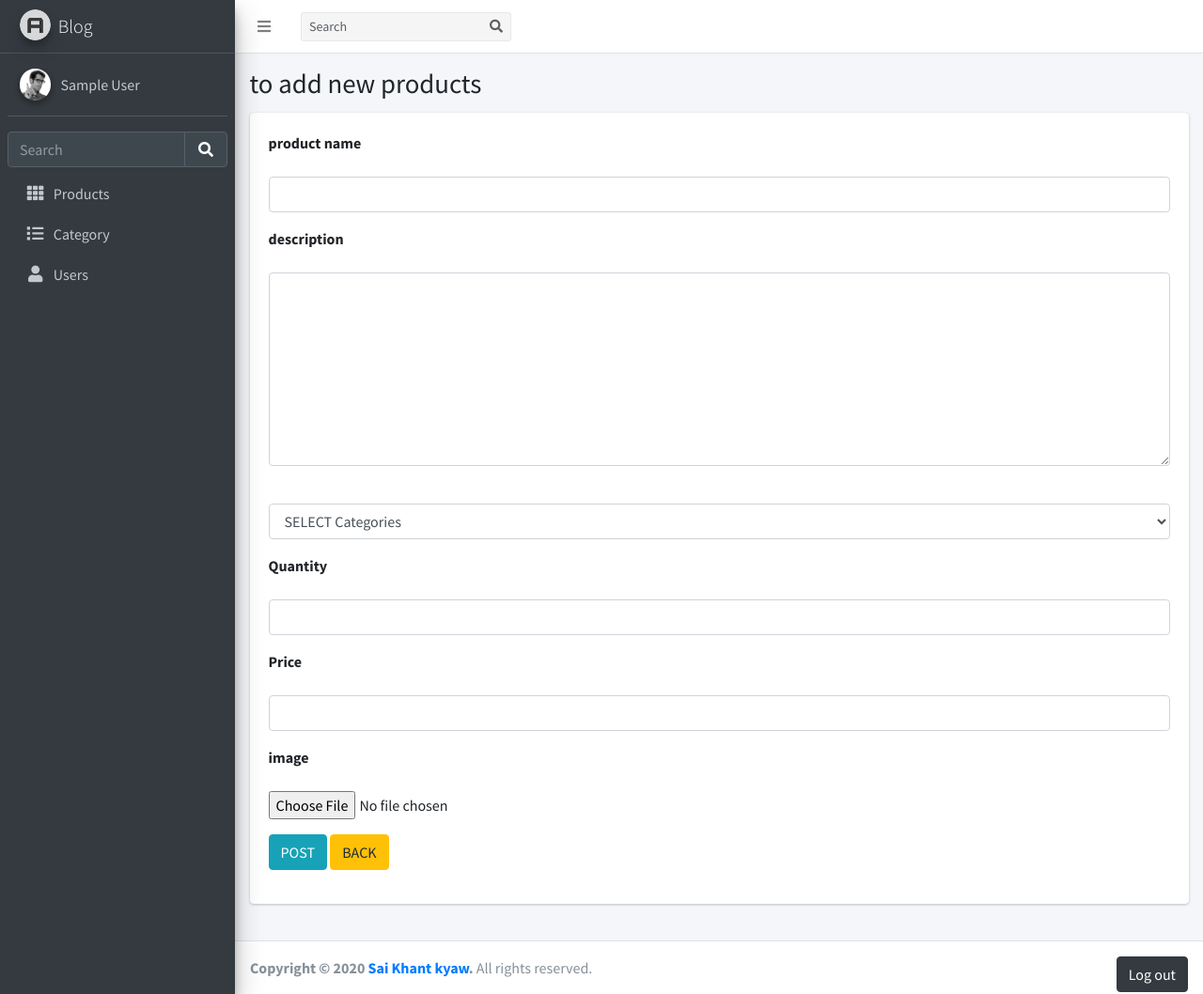
After one commit to Saikhantkyaw/shop_app, a PHP site: page /admin/product_add.php in a window 1280 px wide. The commit adds this page. Shown: the whole page at 94% size. Run offline with PHP 8.4, Linux system fonts and the light colour scheme; the visitor is signed in with stand-in values (Sample User, id 1); data that the repository does not hold is empty; some libraries are stand-ins or nearby versions.

Commit message:
procdutadd_beforevalidation

```diff
--- /dev/null
+++ b/admin/product_add.php
@@ -0,0 +1,95 @@
+<?php
+ session_start();
+ require("../connection/config.php");
+ require("../connection/common.php");
+ if (empty(  $_SESSION['user_id'])&&empty(  $_SESSION['logged_in']))
+ {
+ 	header("Location:login.php");
+ }
+  if ( $_SESSION['role']!=1) {
+   header("Location:login.php");
+ }
+  $statment= $pdo->prepare("SELECT * FROM categories ORDER BY id DESC");
+  $statment->execute();
+  $result=$statment->FETCHALL();
+ if ($_POST)
+ {
+
+ }
+
+ ?>
+          <?php require("header.php"); ?>
+            <h1 class="m-0">to add new products</h1>
+          </div><!-- /.col --><br><br>
+          <div class="col-md-12">
+            <div class="card">
+            	<div class="card-body">
+
+
+             <form action="cat_add.php" method="post" accept-charset="utf-8"
+             enctype="multipart/form-data">
+             <input type="hidden" name="token" value="<?php echo $_SESSION['token'];?>">
+             <div class="form-group">
+             	<label for="">product name</label>
+              <p class="text-danger"><?= empty($name_err)?'':$name_err;?></p>
+             	<input type="text" name="name" value="" class="form-control" >
+             </div>
+             <div class="form-group">
+             	<label for="">description</label>
+              <p class="text-danger"><?= empty($description_err)?'':$description_err;?></p>
+                 <textarea name="description" rows="8" cols="80" class="form-control" ></textarea>
+             </div>
+              <div class="form-group">
+              <label for=""></label>
+              <select name="category" class="form-control">
+                <option value="">SELECT Categories</option>
+               <option value="1">gogo</option>
+                  <option value="2">momo</option>
+
+              </select>
+
+             </div>
+             <div class="form-group">
+              <label for="">Quantity</label>
+              <p class="text-danger"><?= empty($qua_err)?'':$qua_err;?></p>
+              <input type="number" name="quantity" value="" class="form-control" >
+             </div>
+               <div class="form-group">
+              <label for="">Price</label>
+              <p class="text-danger"><?= empty($price_err)?'':$price_err;?></p>
+              <input type="number" name="quantity" value="" class="form-control" >
+             </div>
+               <div class="form-group">
+              <label for="">image</label>
+              <p class="text-danger"><?= empty($price_err)?'':$price_err;?></p>
+              <input type="file" name="image" value=""  >
+             </div>
+             <div class="form-group">
+             	<input type="submit" value="POST" class="btn btn-info">
+             	<a href="category.php" class="btn btn-warning">BACK</a>
+             </div>
+             </form>
+             	</div>
+             </div>
+        </div><!-- /.row -->
+      </div><!-- /.container-fluid -->
+    </div>
+    <!-- /.content-header -->
+
+    <!-- Main content -->
+    <div class="content">
+      <div class="container-fluid">
+        <div class="row">
+
+
+          <!-- /.col-md-6 -->
+
+          <!-- /.col-md-6 -->
+        </div>
+        <!-- /.row -->
+      </div><!-- /.container-fluid -->
+    </div>
+    <!-- /.content -->
+  </div>
+  <!-- /.content-wrapper -->
+<?php require("footer.php") ;?>
--- /dev/null
+++ b/admin/product_delete.php
@@ -0,0 +1 @@
+product_delete.php
--- /dev/null
+++ b/admin/product_edit.php
@@ -0,0 +1 @@
+product_edit.php
```
Also changed, not shown: admin/index.php (+102 -4 lines).
